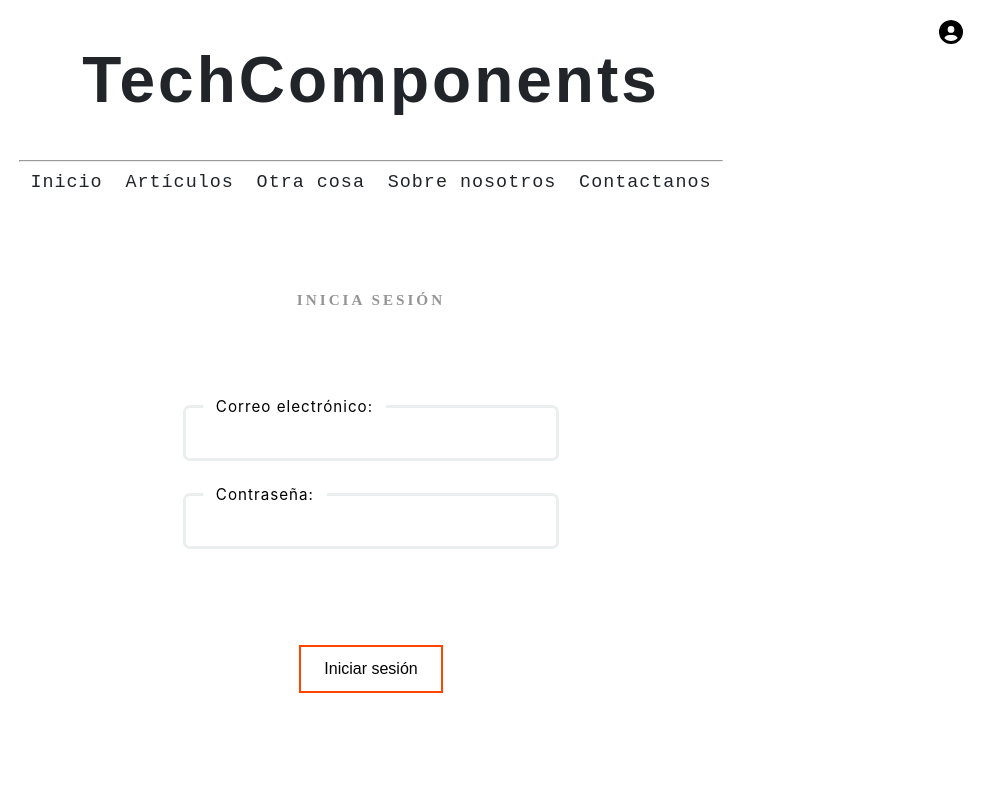
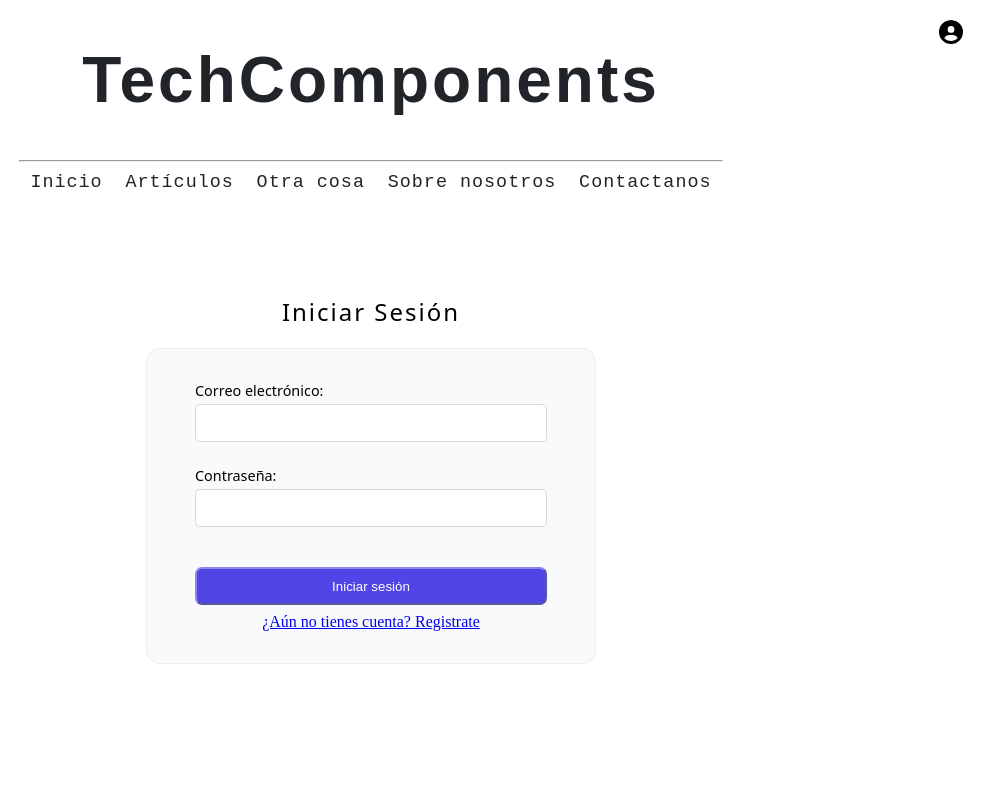
Before and after one commit to Dragolex01/techcomponents, a React (Create React App) app: page /login in a window 1280 px wide. Shown: the top 800 px of the page, without its empty margins (269-1263 px from the left). Built offline with nearby package versions, Linux system fonts and the light colour scheme.

Commit message:
rediseño formularios login y registro

```diff
--- a/src/containers/auth/Login.js
+++ b/src/containers/auth/Login.js
@@ -1,4 +1,5 @@
 import { useState, useEffect } from "react";
+import { Link } from 'react-router-dom';
 
 import { FontAwesomeIcon } from "@fortawesome/react-fontawesome";
 import { faAmericanSignLanguageInterpreting, faCheckCircle, faTimesCircle } from "@fortawesome/free-solid-svg-icons";
@@ -38,25 +39,29 @@ function Login({ login }) {
 
     return (
         <Layout>
-            <div className="seccionPerfil">
-                <form onSubmit={(e) => onSubmit(e)} className="seccionPerfil__contenedorFormulario" id="formulario">
-                    <h3>INICIA SESIÓN</h3>
-                    <div className="seccionPerfil__contenedorFormulario__contenedorInput" id="grupo__email">
+            <section className="seccionPerfil">
+                <h2>Iniciar Sesión</h2>
+                <form onSubmit={(e) => onSubmit(e)} className="seccionPerfil__contenedorForm">
+                    <div className="seccionPerfil__contenedorForm__contenedorInputs">
+                        <div className="seccionPerfil__contenedorForm__contenedorInputs--input">
                             <label htmlFor="email">Correo electrónico: </label>
                             <input type="email" name="email" value={email} required onChange={(e) => onChange(e)} />
                             <FontAwesomeIcon icon={faCheckCircle} className="icon_validacion" />
                             <p className="infoError">El correo solo puede contener letras, números, puntos, guiones y aguión bajo.</p>
                         </div>
-                    <div className="seccionPerfil__contenedorFormulario__contenedorInput" id="grupo__password">
+                        <div className="seccionPerfil__contenedorForm__contenedorInputs--input">
                             <label htmlFor="password">Contraseña: </label>
                             <input type="password" name="password" value={password} required onChange={(e) => onChange(e)} />
                             <FontAwesomeIcon icon={faCheckCircle} className="icon_validacion" />
                             <p className="infoError">La contraseña debe ser de 4 a 12 dígitos.</p>
                         </div>
-                    {/* <Link to="/perfil/registrarse" className="seccionPerfil__contenedorFormulario--link" >¿Aún no tienes cuenta? Registrate</Link> */}
-                    <button type="submit" className="seccionPerfil__contenedorFormulario--boton">Iniciar sesión</button>
+                    </div>
+                    <div className="seccionPerfil__contenedorForm__contenedorBoton">
+                        <button type="submit" className="seccionPerfil__contenedorForm__contenedorBoton--boton">Iniciar sesión</button>
+                        <Link to="/register">¿Aún no tienes cuenta? Registrate</Link>
+                    </div>
                 </form>
-            </div>
+            </section>
         </Layout>
     )
 }
@@ -74,3 +79,35 @@ export default connect(mapStateToProps, {
     //Al validar formulario, añadir imagen de tick verde (correcto) o cruz roja (incorrecto)
     //Validar si estan vacios
     //¿Has olvidado tu contraseña?
+
+
+
+
+
+
+
+
+
+
+
+
+
+    // <div div className = "seccionPerfil" >
+    //     <form onSubmit={(e) => onSubmit(e)} className="seccionPerfil__contenedorFormulario" id="formulario">
+    //         <h3>INICIA SESIÓN</h3>
+    //         <div className="seccionPerfil__contenedorFormulario__contenedorInput" id="grupo__email">
+    //             <label htmlFor="email">Correo electrónico: </label>
+    //             <input type="email" name="email" value={email} required onChange={(e) => onChange(e)} />
+    //             <FontAwesomeIcon icon={faCheckCircle} className="icon_validacion" />
+    //             <p className="infoError">El correo solo puede contener letras, números, puntos, guiones y aguión bajo.</p>
+    //         </div>
+    //         <div className="seccionPerfil__contenedorFormulario__contenedorInput" id="grupo__password">
+    //             <label htmlFor="password">Contraseña: </label>
+    //             <input type="password" name="password" value={password} required onChange={(e) => onChange(e)} />
+    //             <FontAwesomeIcon icon={faCheckCircle} className="icon_validacion" />
+    //             <p className="infoError">La contraseña debe ser de 4 a 12 dígitos.</p>
+    //         </div>
+    //         {/* <Link to="/perfil/registrarse" className="seccionPerfil__contenedorFormulario--link" >¿Aún no tienes cuenta? Registrate</Link> */}
+    //         <button type="submit" className="seccionPerfil__contenedorFormulario--boton">Iniciar sesión</button>
+    //     </form>
+    //         </div >
--- a/src/styles/sections/Profile.scss
+++ b/src/styles/sections/Profile.scss
@@ -1,135 +1,176 @@
 .seccionPerfil {
   width: 100%;
+  padding-bottom: 7rem;
   display: flex;
+  flex-direction: column;
+
   align-items: center;
-  flex-direction: column;
-  margin-bottom: 7rem;
 
   h2 {
-    margin: 1.5rem 0;
-    text-align: center;
-    font-family: $fontFamily-subtitulo;
-    font-weight: $fontWeight-subtitulo;
+    font-family: 'Inter var', ui-sans-serif, system-ui, -apple-system,
+      BlinkMacSystemFont, 'Segoe UI', Roboto, 'Helvetica Neue', Arial,
+      'Noto Sans', sans-serif, 'Apple Color Emoji', 'Segoe UI Emoji',
+      'Segoe UI Symbol', 'Noto Color Emoji';
+    font-size: 1.5em;
+    font-weight: 500;
     letter-spacing: 2px;
-    font-size: $fontSize-subtitulo;
   }
 
-  h3 {
-    text-align: center;
-    color: $color-subtitulo-claro;
-    letter-spacing: 3px;
-    font-size: $fontSize-subtitulo2;
-    margin-bottom: 5rem;
-  }
-
-  // h4{
-  //   text-align: center;
-  // }
-
-  input {
-    // background-color: $backgroundColor-input;
-    border: 3px solid $border-input-color;
-    border-radius: 7px;
-    color: $color-text-claro;
-    width: 88%;
-    height: 3rem;
-    padding-left: 1rem;
-    margin: 1rem 0;
-    letter-spacing: $fontLetterSpacing-input;
-  }
-
-  input:focus {
-    outline: 1px solid $border-input-color;
-  }
-
-  label {
-    font-family: $fontFamily-label;
-    padding: 1rem 0;
-    letter-spacing: 1px;
-    position: absolute;
-    // left: 16%;
-    left: 2rem;
-    top: 0.5rem;
-    background-color: white;
-    padding: 0 0.8rem;
-    font-size: $fontSize-labelInput;
-  }
-
-  &__contenedorFormulario {
-    width: 25rem; //35rem
+  &__contenedorForm {
+    background-color: rgba(249, 250, 251, 255);
+    border: 1px solid rgba(128, 128, 128, 0.108);
+    border-radius: 15px;
+    width: 28rem;
+    // height: 23rem;
+    padding: 2rem 0;
     display: flex;
     flex-direction: column;
+    justify-content: center;
     align-items: center;
 
-    &__contenedorInput {
+    &__contenedorInputs {
       width: 100%;
       display: flex;
       flex-direction: column;
+      justify-content: center;
       align-items: center;
-      position: relative;
+
+      &__contenedorNombre {
+        width: 22rem;
+        display: flex;
+        align-items: center;
+        justify-content: space-between;
+
+        &--input {
+          display: flex;
+          flex-direction: column;
+          justify-content: center;
+          margin-bottom: 1.5rem;
+
+          input {
+            width: 9.5rem;
+            padding: 0.65rem 0.5rem;
+            margin-top: 0.25rem;
+            border: 1px solid rgba(128, 128, 128, 0.3);
+            border-radius: 5px;
           }
 
-    &--link {
-      margin-top: 1rem;
+          input:focus{
+            outline-color: rgba(79, 70, 229, 255);
+          }
+        }
       }
 
-    &__contenedorNombre {
-      width: 100%;
-      display: flex;
+      &--input {
+        width: 22rem;
+        margin-bottom: 1.5rem;
 
         label {
-        // left: 10%;
+          font-family: 'Inter var', ui-sans-serif, system-ui, -apple-system,
+            BlinkMacSystemFont, 'Segoe UI', Roboto, 'Helvetica Neue', Arial,
+            'Noto Sans', sans-serif, 'Apple Color Emoji', 'Segoe UI Emoji',
+            'Segoe UI Symbol', 'Noto Color Emoji';
+          font-size: 0.9em;
+          font-weight: 400;
         }
 
         input {
-        // width: 85%;
-        width: 9.5rem;
+          width: 95%;
+          padding: 0.65rem 0.5rem;
+          margin-top: 0.25rem;
+          border: 1px solid rgba(128, 128, 128, 0.3);
+          border-radius: 5px;
+        }
+
+        input:focus{
+          outline-color: rgba(79, 70, 229, 255);
+        }
       }
     }
 
+    &__contenedorBoton {
+      width: 22rem;
+      display: flex;
+      flex-direction: column;
+      justify-content: center;
+      align-items: center;
+      margin-top: 1rem;
+
       &--boton {
-      width: 9rem;
-      height: 3rem;
-      border: 2px solid $border-boton;
-      background-color: white;
-      margin-top: 5rem;
-      font-size: $fontSize-boton;
+        background-color: rgba(79, 70, 229, 255);
+        color: white;
+        border-color: rgba(140, 134, 238, 255);
+        border-radius: 7px;
+        width: 100%;
+        padding: 0.6rem 0;
+        margin-bottom: 0.5rem;
         cursor: pointer;
       }
     }
+  }
+}
 
+// .seccionPerfil {
+//   width: 100%;
+//   background-color: rgba(255, 68, 0, 0.1);
+//   display: flex;
+//   align-items: center;
+//   flex-direction: column;
+//   margin-bottom: 7rem;
 
+//   // h2 {
+//   //   margin: 1.5rem 0;
+//   //   text-align: center;
+//   //   font-family: $fontFamily-subtitulo;
+//   //   font-weight: $fontWeight-subtitulo;
+//   //   letter-spacing: 2px;
+//   //   font-size: $fontSize-subtitulo;
+//   // }
 
+//   h2 {
+//     text-align: center;
+//     color: $color-subtitulo-claro;
+//     letter-spacing: 3px;
+//     font-size: $fontSize-subtitulo2;
+//     margin-bottom: 5rem;
+//   }
 
+//   input {
+//     // background-color: $backgroundColor-input;
+//     border: 3px solid $border-input-color;
+//     border-radius: 7px;
+//     color: $color-text-claro;
+//     width: 88%;
+//     height: 3rem;
+//     padding-left: 1rem;
+//     margin: 1rem 0;
+//     letter-spacing: $fontLetterSpacing-input;
+//   }
 
+//   input:focus {
+//     outline: 1px solid $border-input-color;
+//   }
 
+//   label {
+//     font-family: $fontFamily-label;
+//     padding: 1rem 0;
+//     letter-spacing: 1px;
+//     position: absolute;
+//     // left: 16%;
+//     left: 2rem;
+//     top: 0.5rem;
+//     background-color: white;
+//     padding: 0 0.8rem;
+//     font-size: $fontSize-labelInput;
+//   }
 
-
-
-
-
-
-
-
-
-
-
-
-  // &__contenedorFormulario {
-
-  //   &__subcontenedor {
-  //     width: 100%;
-  //     display: flex;
-  //     justify-content: center;
-  //     margin-bottom: 5rem;
-  //     //background-color: rgba(255, 0, 0, 0.377);
-  //     width: 35rem;
+//   &__contenedorForm {
+//     width: 25rem; //35rem
 //     display: flex;
 //     flex-direction: column;
 //     align-items: center;
-  //     position: relative;
 
-  //     &__contenedorInput {
+//     &__contenedorInputs {
 //       width: 100%;
 //       display: flex;
 //       flex-direction: column;
@@ -142,109 +183,17 @@
 //     }
 
 //     &__contenedorNombre {
-  //       width: 75%;
+//       width: 100%;
 //       display: flex;
 
-  //       label{
-  //         left: 10%;
+//       label {
+//         // left: 10%;
 //       }
 
-  //       input{
-  //         width: 85%;
+//       input {
+//         // width: 85%;
+//         width: 9.5rem;
 //       }
-  //     }
-
-  //     // width: 30%;
-  //     // display: flex;
-  //     // flex-direction: column;
-  //     // padding-bottom: 8rem;
-  //     // margin-bottom: 5rem;
-  //     // position: relative;
-
-  //     // &__contenedorNombre {
-  //     //   display: flex;
-  //     //   width: 76%;
-
-  //     //   &--input {
-  //     //     margin-right: 1rem;
-  //     //   }
-  //     // }
-  //   }
-
-  //   &--boton {
-  //     width: 9rem;
-  //     height: 3rem;
-  //     border: 2px solid $border-boton;
-  //     background-color: white;
-  //     margin-top: 5rem;
-  //     font-size: $fontSize-boton;
-  //   }
-  // }
-}
-
-// .seccionPerfil {
-
-//   width: 100%;
-
-//   h2 {
-//     margin: 3rem 0;
-//     text-align: center;
-//     font-family: $fontFamily-subtitulo;
-//     font-weight: $fontWeight-subtitulo;
-//     letter-spacing: 2px;
-//     font-size: $fontSize-subtitulo;
-//   }
-
-//   h3 {
-//     text-align: center;
-//     color: $color-subtitulo-claro;
-//     letter-spacing: 3px;
-//     font-size: $fontSize-subtitulo2;
-//     margin-bottom: 5rem;
-//   }
-
-//   &__contenedor{
-//     width: 100%;
-//     display: flex;
-//     justify-content: center;
-
-//     &__subcontenedor{
-//       width: 30%;
-//       display: flex;
-//       flex-direction: column;
-//       padding-bottom: 8rem;
-//       margin-bottom: 5rem;
-//       position: relative;
-
-//       &__contenedorNombre{
-//         display: flex;
-//         width: 76%;
-
-//         &--input{
-//           margin-right: 1rem;
-//         }
-//       }
-//     }
-
-//     input {
-//       background-color: $backgroundColor-input;
-//       border: 1px solid $border-input-color;
-//       border-radius: 7px;
-//       color: $color-text-claro;
-//       width: 70%;
-//       height: 3rem;
-//       padding-left: 1rem;
-//     }
-
-//     input:focus {
-//       outline: 1px solid $border-input-color;
-//     }
-
-//     label {
-//       font-family: -apple-system, BlinkMacSystemFont, 'Segoe UI', Roboto,
-//         Oxygen-Sans, Ubuntu, Cantarell, 'Helvetica Neue', sans-serif;
-//       padding: 1rem 0;
-//       letter-spacing: 1px;
 //     }
 
 //     &--boton {
@@ -254,8 +203,7 @@
 //       background-color: white;
 //       margin-top: 5rem;
 //       font-size: $fontSize-boton;
-//       position: absolute;
-//       bottom: 1rem;
+//       cursor: pointer;
 //     }
 //   }
 // }
```
Also changed, not shown: src/containers/auth/Signup.js (+54 -17 lines). Lines whose indentation alone changed are shown as unchanged.
